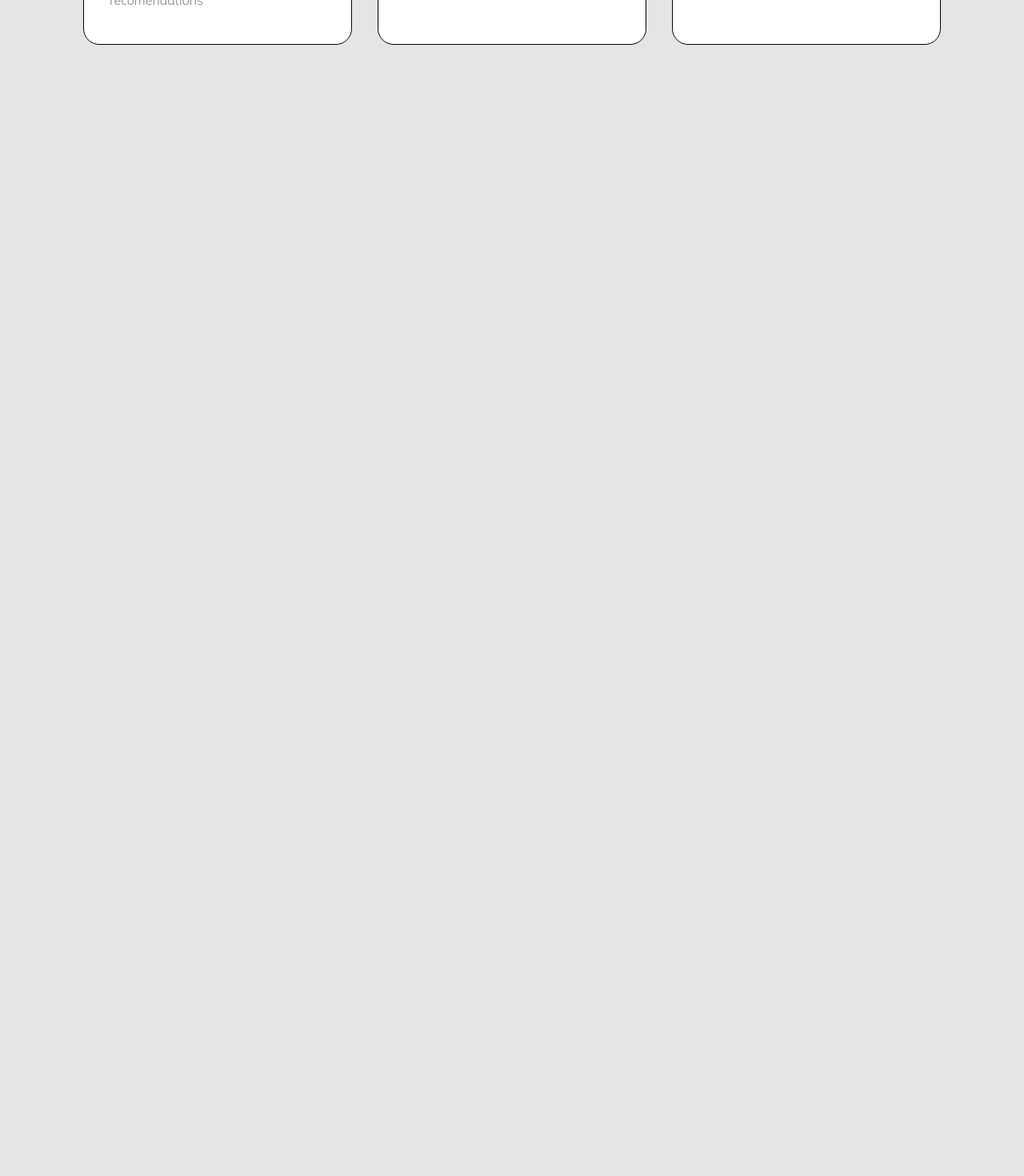
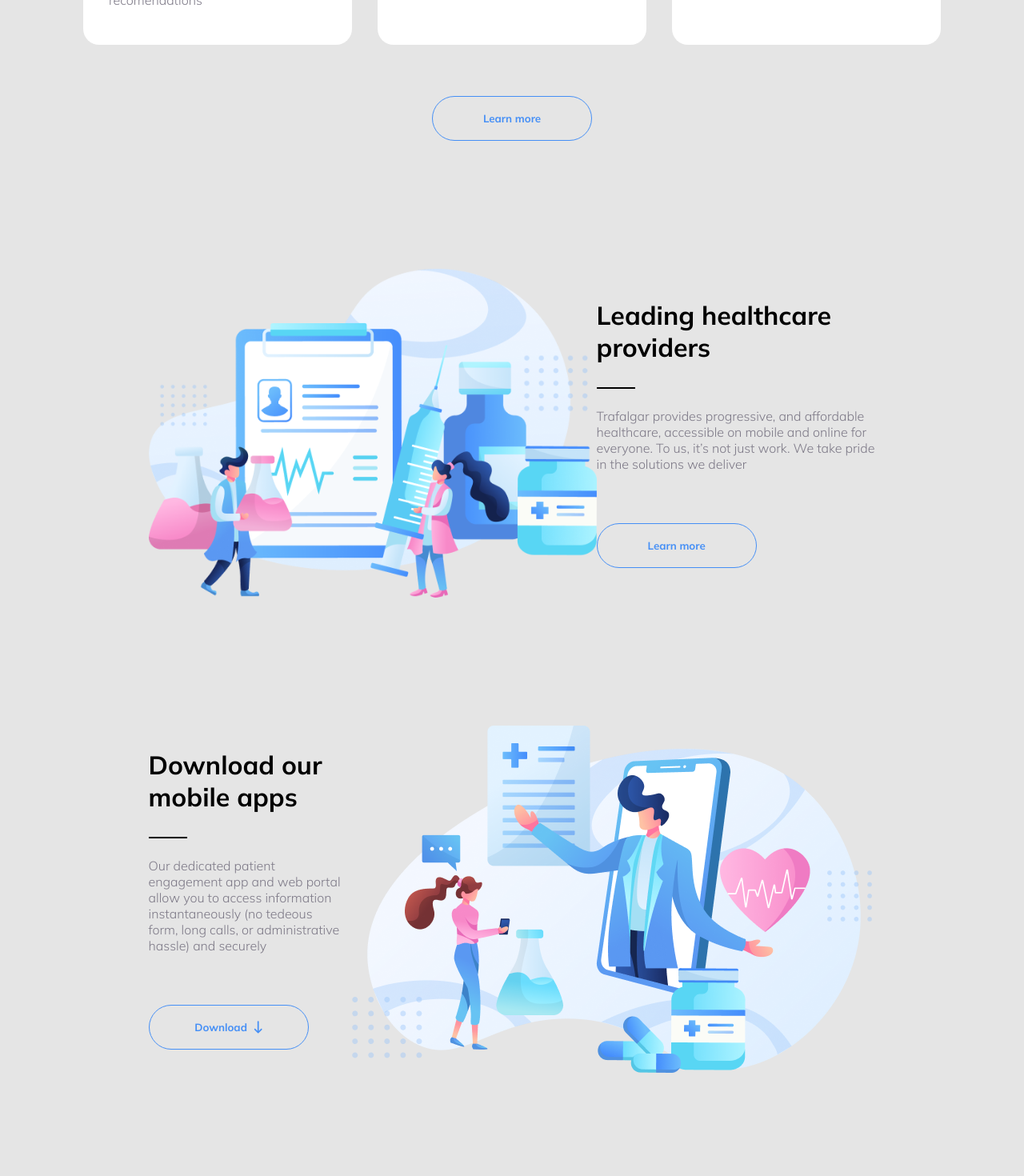
Before and after one commit to EmanuelJovito/trafalgar, a Next.js app: page / in a window 1280 px wide. Shown: the part 1680-3150 px from the top of the page at 80% size. Before the commit the page ends 1736 px from the top, so only its background shows below. Built offline with nearby package versions, Linux system fonts and the light colour scheme.

Commit message:
feat: Finalizando landing page

```diff
--- a/src/pages/index.tsx
+++ b/src/pages/index.tsx
@@ -1,6 +1,8 @@
-import { Conteiner, Content, Grid, OurServices } from '../styles/index'
+import { Conteiner, Content, Grid, OurServices, Button, Leading, Download, GridImages, GridTitle } from '../styles/index'
 
 import { Header } from "../components/Header";
+import { Slider } from '../components/Slider';
+import { Footer } from '../components/Footer';
 
 export default function Home() {
   return (
@@ -56,7 +58,90 @@
           <h1>Tracking</h1>
           <p>Track and save your medical history and health data </p>
         </div>
+
       </Grid>
+
+      <Button>
+        Learn more
+      </Button>
+
+      <Leading>
+        <img src="image2.svg" alt="image2" />
+        <div>
+          <h1>Leading healthcare providers</h1>
+          <p>Trafalgar provides progressive, and affordable healthcare, accessible on mobile and online for everyone. To
+          us, it’s not just work. We take pride
+          in the solutions we deliver</p>
+
+          <Button>
+            Learn more
+          </Button>
+        </div>
+      </Leading>
+
+      <Download>
+        <div>
+          <h1>Download our mobile apps</h1>
+          <p>Our dedicated patient engagement app and web portal allow you to
+          access information instantaneously (no tedeous form, long calls,
+          or administrative hassle) and securely</p>
+
+          <Button>
+            Download
+            <img src="download.svg" alt="download" />
+          </Button>
+        </div>
+
+        <img src="image3.svg" alt="image3" className='contentImage'/>
+      </Download>
+
+      <Slider />
+
+      <GridTitle>
+        <h1>Check out our latest article</h1>
+        <div></div>
+      </GridTitle>
+      <GridImages>
+        <div>
+          <img src="gridImage1.png" alt="image1" />
+          <div className="textDiv">
+            <h1>Disease detection, check up in the laboratory</h1>
+            <p>In this case, the role of the health laboratory is very important to do
+            a disease detection...</p>
+            <button>
+              Read more
+              <img src="seta2.svg" alt="seta direita" />
+            </button>
+          </div>
+        </div>
+        <div>
+          <img src="gridImage2.png" alt="image2" />
+          <div className="textDiv">
+            <h1>Herbal medicines that are safe for consumption</h1>
+            <p>Herbal medicine is very widely used at this time because of its very good for your health...</p>
+            <button>
+              Read more
+              <img src="seta2.svg" alt="seta direita" />
+            </button>
+          </div>
+        </div>
+        <div>
+          <img src="gridImage3.png" alt="image3" />
+          <div className="textDiv">
+            <h1>Natural care for healthy facial skin</h1>
+            <p>A healthy lifestyle should start from now and also for your skin health.
+            There are some...</p>
+            <button>
+              Read more
+              <img src="seta2.svg" alt="seta direita" />
+            </button>
+          </div>
+        </div>
+      </GridImages>
+
+      <Button>View all</Button>
+
+      <Footer />
     </Conteiner>
   )
 }
--- a/src/styles/index.ts
+++ b/src/styles/index.ts
@@ -50,6 +50,10 @@
 
       border: none;
       border-radius: 55px;
+
+      :hover {
+        background: rgba(69, 143, 246, 0.8)
+      }
     }
   }
 
@@ -99,7 +103,6 @@
     flex-direction: column;
     justify-content: center;
 
-    border: 1px solid black;
     border-radius: 20px;
 
     img {
@@ -117,3 +120,197 @@
     }
   }
 `
+
+export const Button = styled.button`
+  margin-top: 4rem;
+  width: 12.5rem;
+  height: 3.5rem;
+
+  display: flex;
+  align-items: center;
+  justify-content: center;
+
+  background: transparent;
+
+  color: #458FF6;
+  font-weight: 700;
+
+  border: 1px solid #458FF6;
+  border-radius: 55px;
+
+  img {
+    margin-left: 0.5rem;
+  }
+
+  :hover {
+    background: rgba(255, 255, 255, 0.5);
+  }
+`
+
+export const Leading = styled.div`
+  width: 71%;
+
+  margin-top: 10rem;
+
+  display: flex;
+  flex-direction: row;
+  align-items: center;
+
+  justify-content: space-around;
+
+  div {
+    width: 22rem;
+
+    display: flex;
+    flex-direction: column;
+
+    h1 {
+      position: relative;
+      padding-bottom: 2rem;
+
+      &::after {
+        width: 3rem;
+        height: 2px;
+
+        content: '';
+
+        background-color: #000;
+
+        position: absolute;
+        bottom: 0;
+        left: 0;
+        right: 0;
+      }
+    }
+
+    p {
+      margin-top: 1.5rem;
+    }
+  }
+
+  img {
+    width: 35rem;
+  }
+`
+
+export const Download = styled.div`
+  width: 71%;
+
+  margin-top: 10rem;
+
+  display: flex;
+  align-items: center;
+
+  justify-content: space-around;
+
+  div {
+    width: 22rem;
+
+    display: flex;
+    flex-direction: column;
+
+    h1 {
+      position: relative;
+      padding-bottom: 2rem;
+
+      &::after {
+        width: 3rem;
+        height: 2px;
+
+        content: '';
+
+        background-color: #000;
+
+        position: absolute;
+        bottom: 0;
+        left: 0;
+        right: 0;
+      }
+    }
+
+    p {
+      margin-top: 1.5rem;
+    }
+  }
+`
+
+export const GridTitle = styled.div`
+  margin-top: 7rem;
+
+  display: flex;
+  flex-direction: column;
+  align-items: center;
+
+  div {
+    width: 4rem;
+    height: 2px;
+
+    margin-top: 2rem;
+
+    background: #000;
+  }
+`
+
+export const GridImages = styled.div`
+  display: grid;
+  grid-template-columns: 1fr 1fr 1fr;
+  column-gap: 2rem;
+
+  margin-top: 5rem;
+
+  & > div {
+    width: 21rem;
+    height: 32rem;
+
+    background: rgba(255, 255, 255, 1);
+    border-radius: 20px;
+
+    & > img {
+      width: 100%;
+      border-radius: 20px 20px 0 0;
+    }
+
+    .textDiv {
+      width: 90%;
+
+      margin-top: 1rem;
+      margin-left: 2rem;
+
+      display: flex;
+      flex-direction: column;
+      align-items: flex-start;
+
+      h1 {
+        width: 17rem;
+        font-size: 1.3rem;
+        line-height: 32px;
+      }
+
+      p {
+        width: 17rem;
+        margin-top: 0.5rem;
+        margin-bottom: 3rem;
+        line-height: 28px;
+      }
+
+      button {
+        width: 70%;
+
+        border: none;
+        background: none;
+
+        display: flex;
+        align-items: center;
+
+        color: rgba(64, 137, 237, 1);
+        font-weight: 600;
+
+        img {
+          width: 1rem;
+          margin-top: 0.2rem;
+          margin-left: 1rem;
+        }
+      }
+    }
+  }
+`
```
